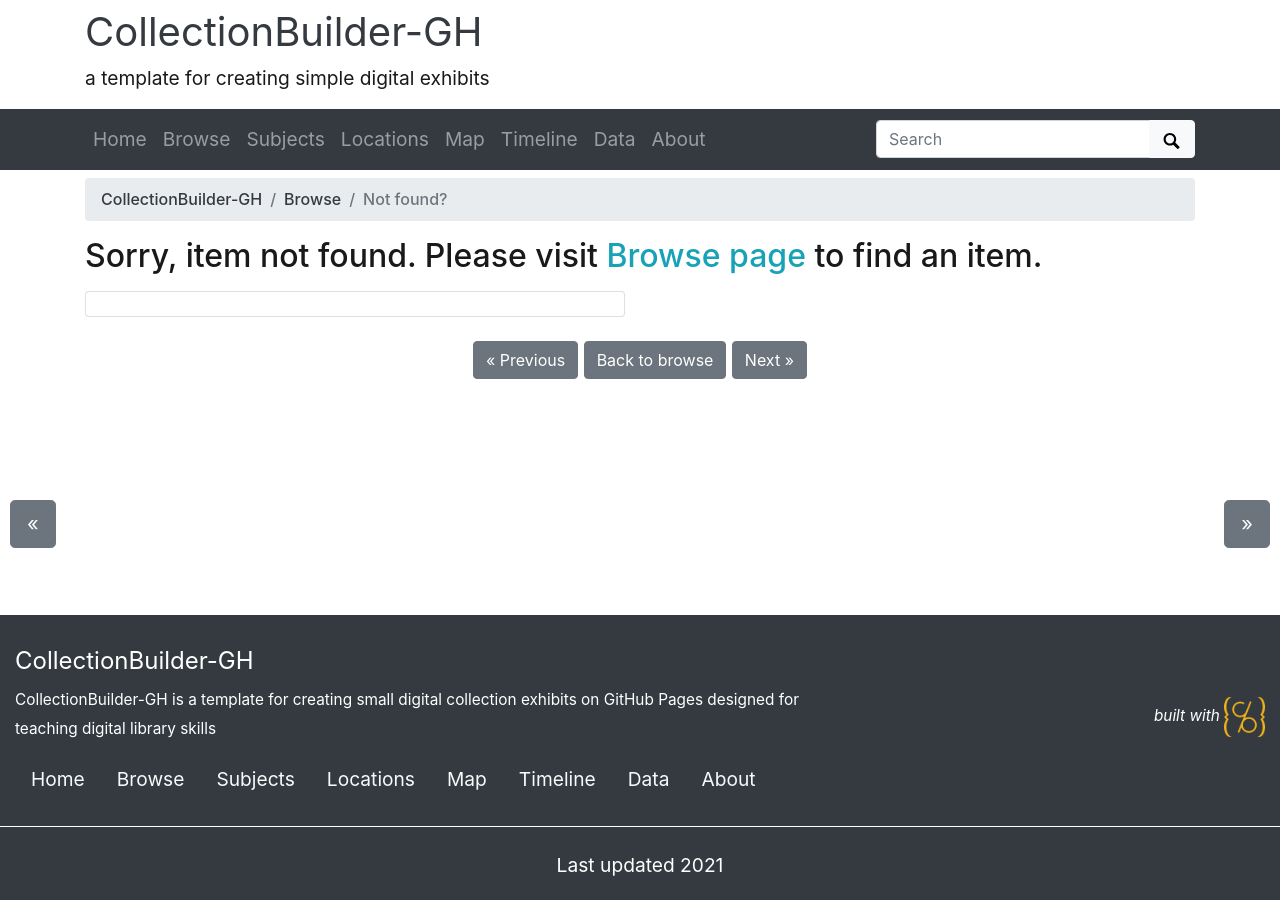
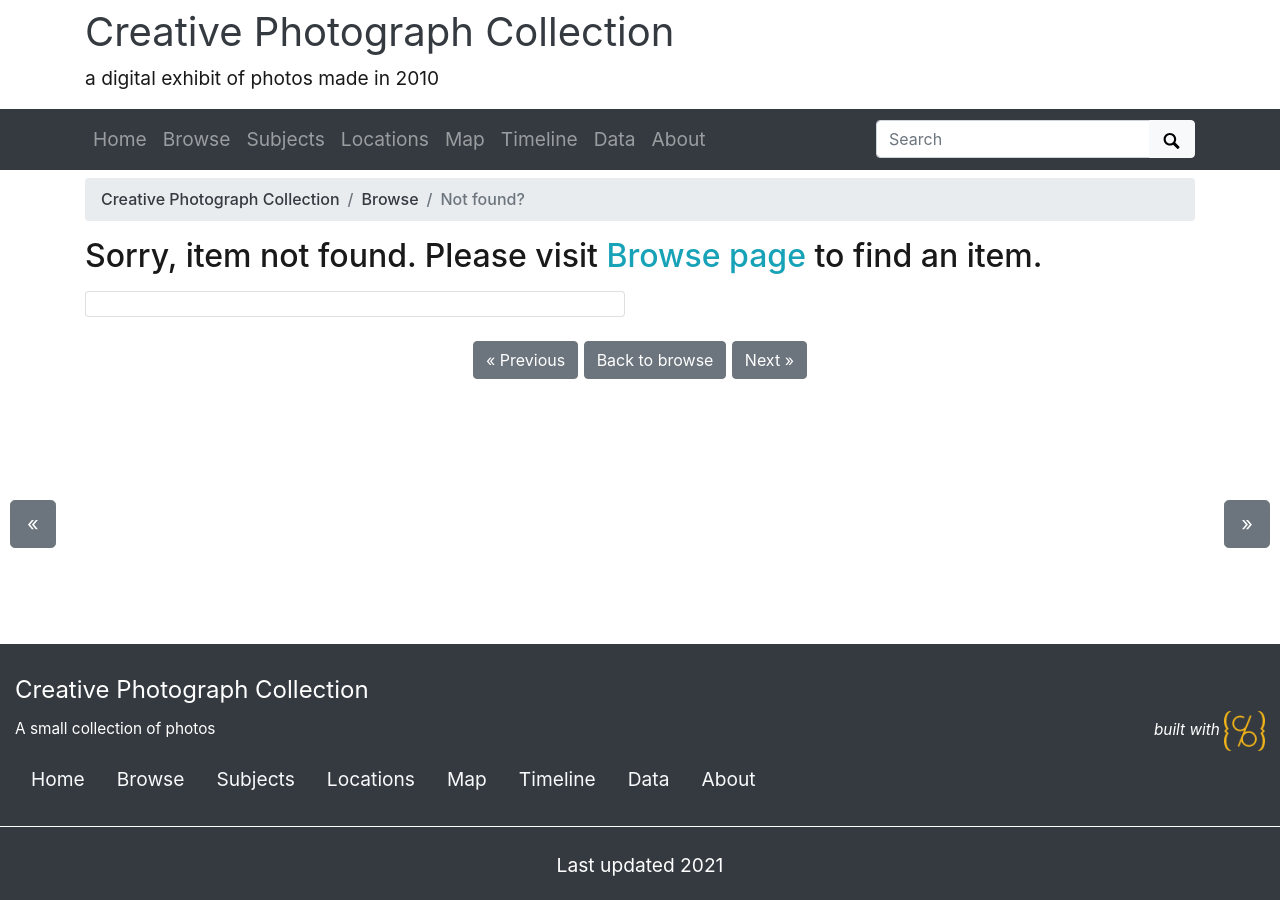
Before and after one commit to ZPToda/photo-collection-archives, a Jekyll site: the page built from pages/item.md, in a window 1280 px wide. Built offline with Jekyll 4.4.1, drawn with Linux system fonts in a browser that asks for light colours.

Commit message:
update desc

```diff
--- a/_config.yml
+++ b/_config.yml
@@ -20,12 +20,12 @@ source-code: https://github.com/CollectionBuilder/collectionbuilder-gh
 # SITE SETTINGS
 #
 # title of site appears in banner
-title: CollectionBuilder-GH
+title: Creative Photograph Collection
 # tagline, a short phrase that will appear throughout the site in the top banner
-tagline: a template for creating simple digital exhibits
+tagline: a  digital exhibit of photos made in 2010
 # description appears in meta tags and other locations
 # this description might appear in search result lists, keep around 160 characters max
-description: "CollectionBuilder-GH is a template for creating small digital collection exhibits on GitHub Pages designed for teaching digital library skills"
+description: "A small collection of photos"
 # creator of the digital collection, to appear in meta tags; we typically use our GitHub usernames but feel free to just use your name
 author: CollectionBuilder
 
```
